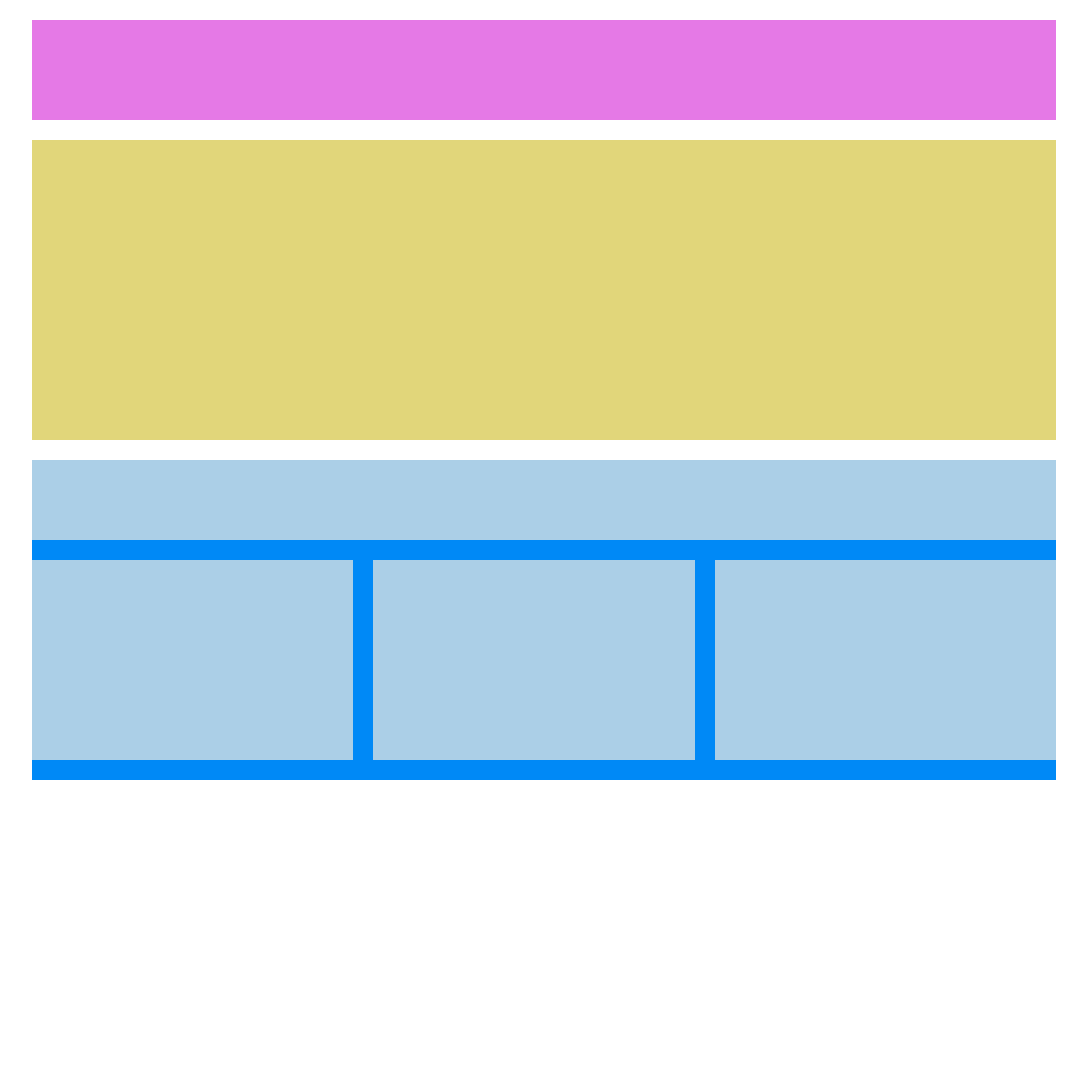
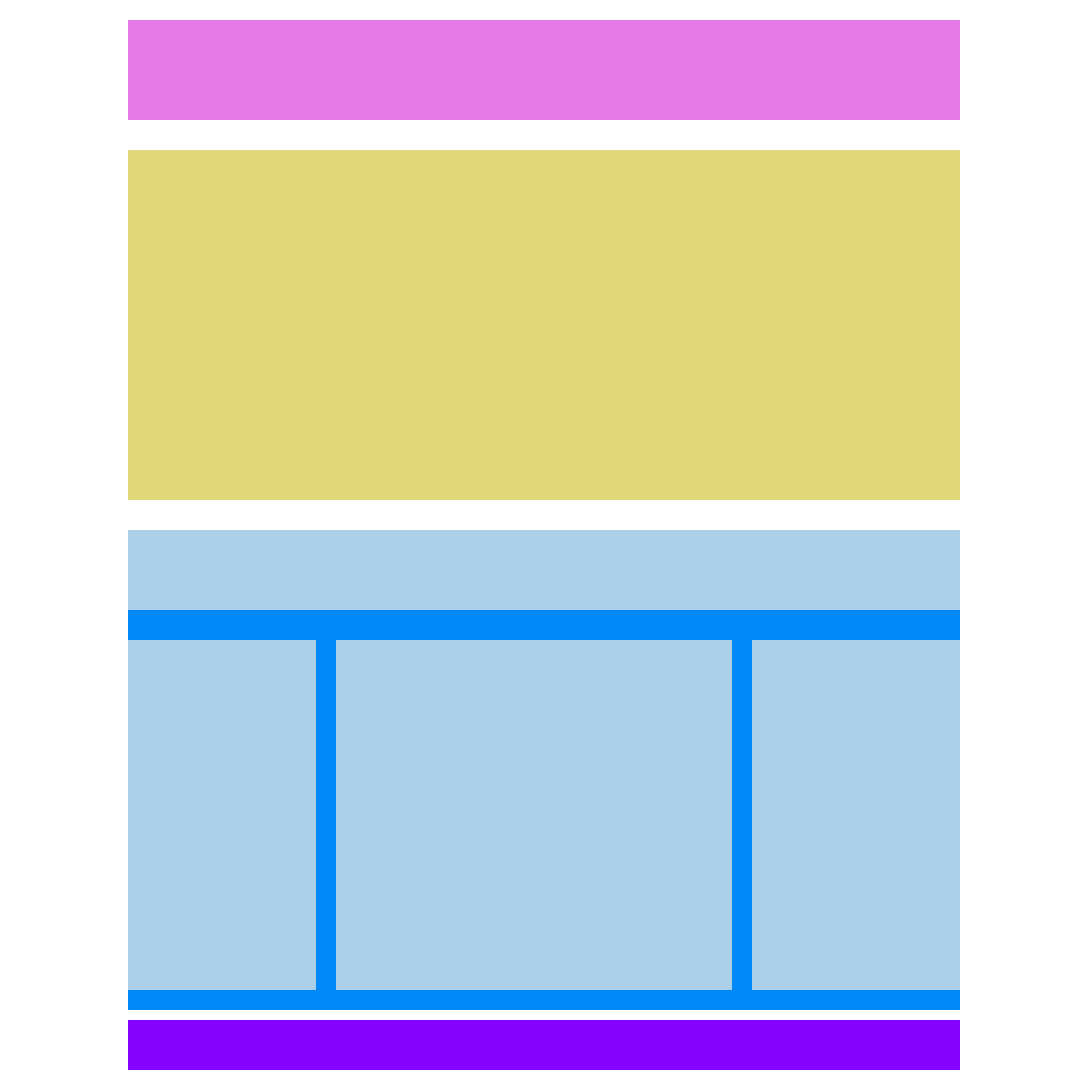
Before and after one commit to Nuccia955/htmlcss-struttura-wp, a plain HTML site: page index.html in a window 1280 px wide. Shown: the whole page, without its empty margins (96-1183 px from the left). Before the commit the page ends 800 px from the top, so only its background shows below. Drawn offline with Linux system fonts and the light colour scheme.

Commit message:
add footer

```diff
--- a/css/main.css
+++ b/css/main.css
@@ -7,12 +7,12 @@
 
 /* UTILITIES */
 .container {
-    width: 80%;
+    width: 65%;
     margin: 20px auto;
 }
 
 .m_b {
-    margin-bottom: 20px;
+    margin-bottom: 30px;
 }
 
 /* HEADER */
@@ -25,7 +25,7 @@ header {
 /* MAIN */
 figure {
     width: 100%;
-    height: 300px;
+    height: 350px;
     background-color: #e1d67a;
 }
 
@@ -57,15 +57,26 @@ figure {
     float: left;
 }
 
-aside, .text {
-    width: calc(100% / 3);
+aside {
+    width: 25%;
+}
+
+.text {
+    width: 50%;
 }
 
 .scroll_bar, article {
     background-color: #abcfe7;
-    height: 200px;
+    height: 350px;
 }
 
 .pd_r {
     padding-right: 20px;
 }
+
+/* FOOTER */
+footer {
+    width: 100%;
+    height: 50px;
+    background-color: #8502fe;
+}
--- a/index.html
+++ b/index.html
@@ -31,6 +31,9 @@
                 </div>
             </section>
         </main>
+
+        <footer>
+        </footer>
     </div>
 </body>
 </html>
```
